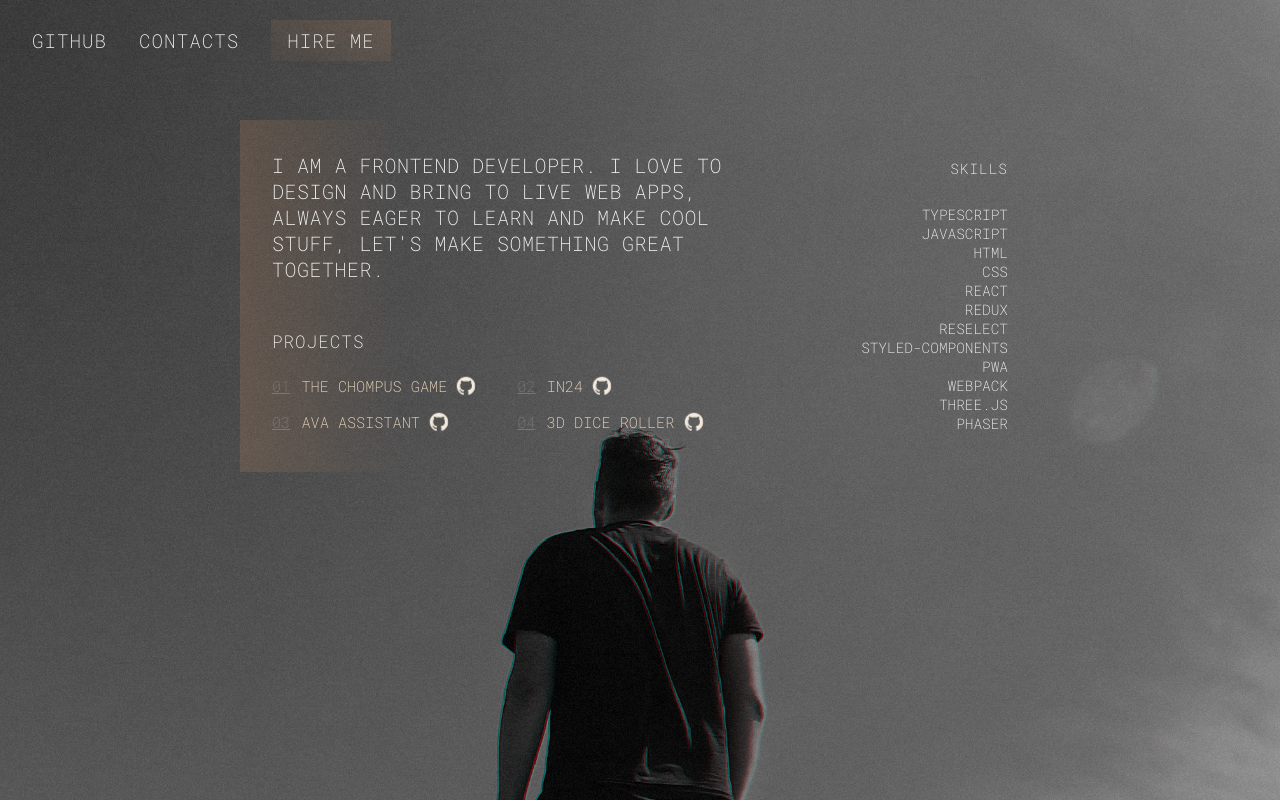
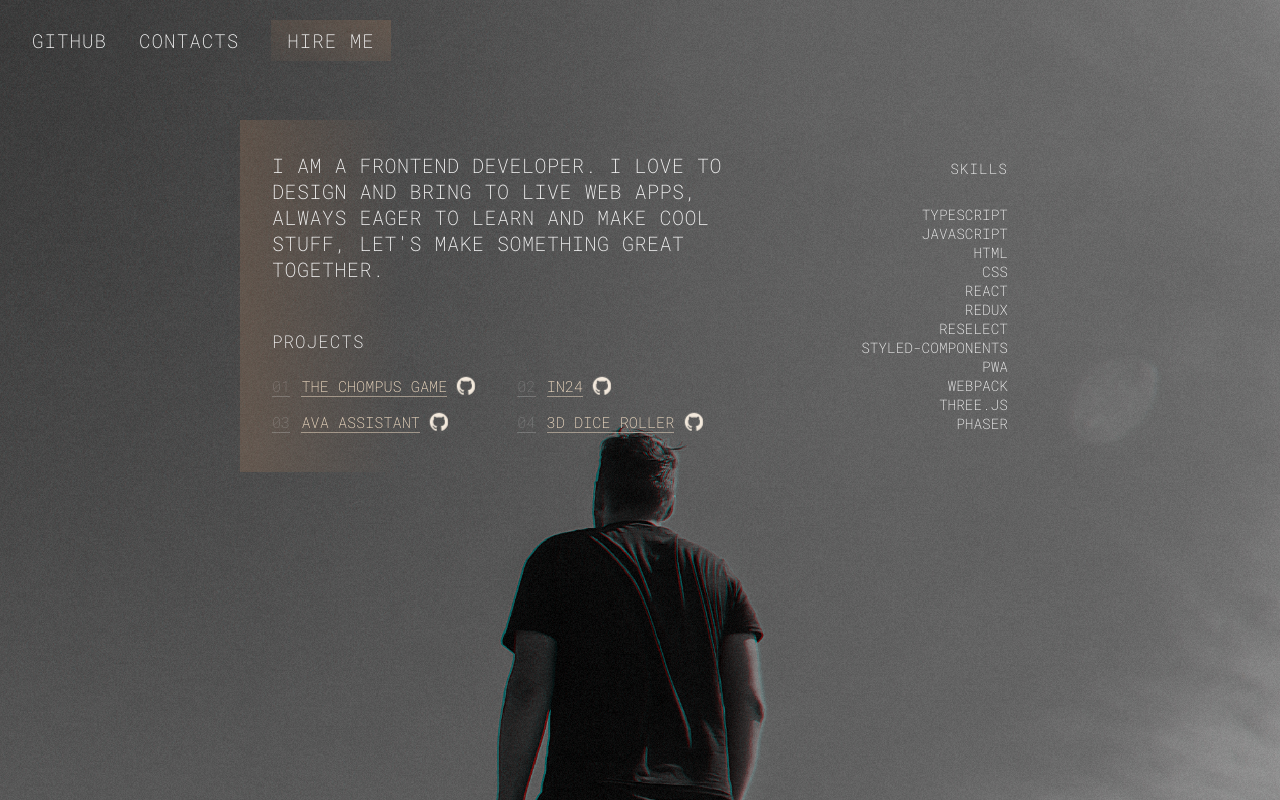
Before and after one commit to evgeny-rov/my-website, a React (Create React App) app: page / in a window 1280 px wide. Built offline with nearby package versions, Linux system fonts and the light colour scheme.

Commit message:
added accent on project buttons

```diff
--- a/src/styled/mainSection.ts
+++ b/src/styled/mainSection.ts
@@ -142,18 +142,20 @@ export const StyledProject = styled.li`
 export const ProjectId = styled.span`
   font-size: 0.95rem;
   color: rgba(255, 255, 255, 0.2);
-  text-decoration: underline;
+  border-bottom: 1px solid rgba(255, 255, 255, 0.2);
 `;
 
-export const DemoLink = styled.a`
+export const DemoLink = styled(motion.a)`
   font-size: 0.95rem;
   margin-left: 0.7rem;
   margin-right: 0.7rem;
   text-decoration: none;
   color: rgba(240, 220, 195, 1);
+  border-bottom: 1px solid rgba(240, 220, 195, 0.5);
   transition: all .7s;
 
   &:hover {
     color: #f5f5f5;
+    border-bottom: 1px solid rgba(240, 220, 195, 1);
   }
 `;
```
